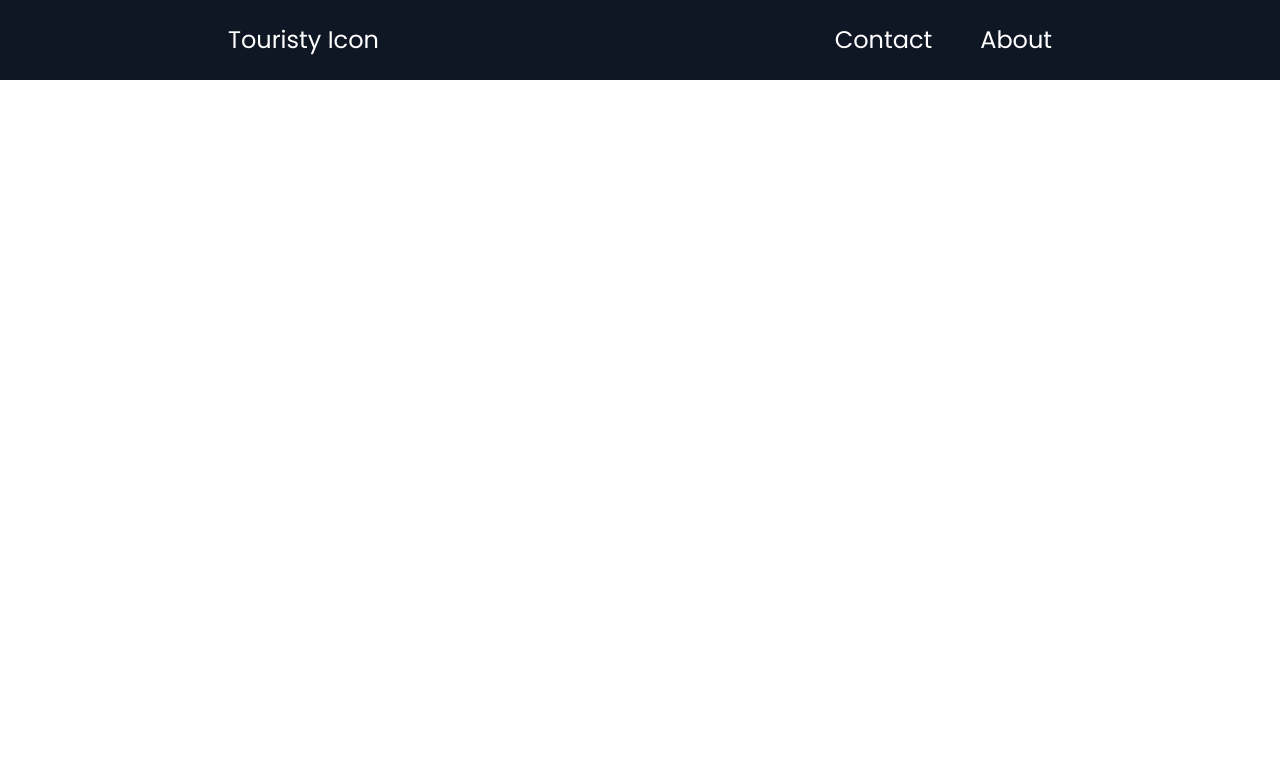
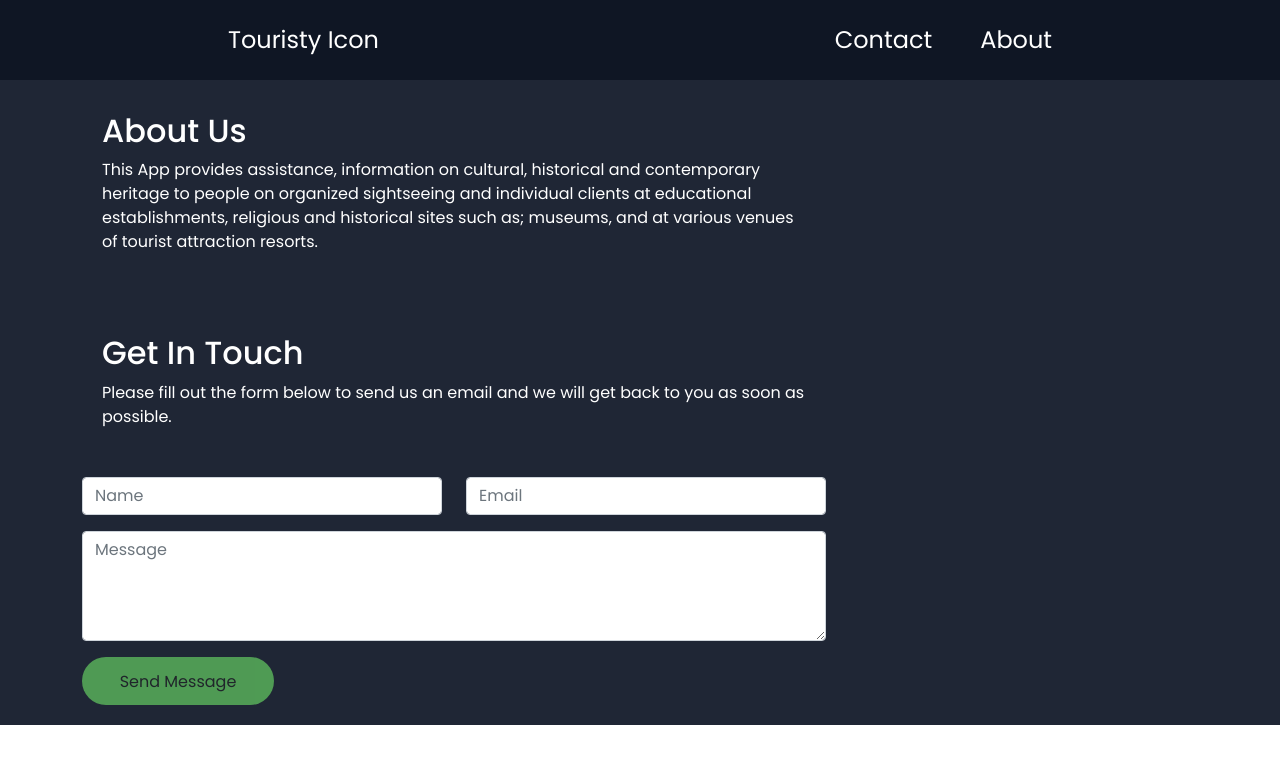
Before and after one commit to anushruti11/client, a React (Create React App) app: page /about in a window 1280 px wide. Shown: the top 764 px of the page. Built offline with nearby package versions, Linux system fonts and the light colour scheme; the HTML template or start-up script is replaced by a standard one.

Commit message:
about-page-styling

```diff
--- /dev/null
+++ b/src/components/About/About.css
@@ -0,0 +1,20 @@
+#About
+{
+    background: #1f2635;
+}
+.btn-container{
+    width: 12rem;
+    height: 3rem;
+    padding: 0.4rem 1.5rem;
+    font-size: 1.25rem;
+    text-transform: uppercase;
+    text-align: center;
+    border-radius: 5rem;
+    color: rgb(10, 10, 167);
+    opacity: 0.8;
+    background-color: #5cb85c;
+    margin-bottom: 20px;
+  }
+  .btn-container:hover {
+    opacity: 1;
+  }
--- a/src/components/About/About.jsx
+++ b/src/components/About/About.jsx
@@ -1,5 +1,103 @@
+import './About.css';
+
 const About = () => {
-    return ( <div>About</div> );
-}
-
+  return (
+    <>
+      <div>
+        <div id="About">
+          <div
+            className="container"
+            style={{
+              color: "white",
+            }}
+          >
+            <div className="col-md-8">
+              <div className="row">
+                <div
+                  className="section-title"
+                  style={{
+                    padding: "2rem",
+                  }}
+                >
+                  <h2>About Us</h2>
+                  <p>
+                    This App provides assistance, information on cultural,
+                    historical and contemporary heritage to people on organized
+                    sightseeing and individual clients at educational
+                    establishments, religious and historical sites such as;
+                    museums, and at various venues of tourist attraction
+                    resorts.
+                  </p>
+                </div>
+              </div>
+            </div>
+            <div className="col-md-8">
+              <div className="row">
+                <div
+                  className="section-title"
+                  style={{
+                    padding: "2rem",
+                  }}
+                >
+                  <h2>Get In Touch</h2>
+                  <p>
+                    Please fill out the form below to send us an email and we
+                    will get back to you as soon as possible.
+                  </p>
+                </div>
+                <form name="sentMessage">
+                  <div className="row">
+                    <div className="col-md-6">
+                      <div className="form-group">
+                        <input
+                          type="text"
+                          id="name"
+                          name="name"
+                          className="form-control"
+                          placeholder="Name"
+                          required
+                        />
+                        <p className="help-block text-danger"></p>
+                      </div>
+                    </div>
+                    <div className="col-md-6">
+                      <div className="form-group">
+                        <input
+                          type="email"
+                          id="email"
+                          name="email"
+                          className="form-control"
+                          placeholder="Email"
+                          required
+                        />
+                        <p className="help-block text-danger"></p>
+                      </div>
+                    </div>
+                  </div>
+                  <div className="form-group">
+                    <textarea
+                      name="message"
+                      id="message"
+                      className="form-control"
+                      rows="4"
+                      placeholder="Message"
+                      required
+                    ></textarea>
+                    <p className="help-block text-danger"></p>
+                  </div>
+                  <div id="success"></div>
+                  <div className="btn-container">
+                  <button type="submit" className="btn btn-accept" id="btn-accept">
+                    Send Message
+                  </button>
+                 </div>
+                </form>
+              </div>
+            </div>
+          </div>
+        </div>
+      </div>
+    </>
+  );
+};
 export default About;
```
Also changed, not shown: 1 other file (tests, documents, lock files or other folders).
